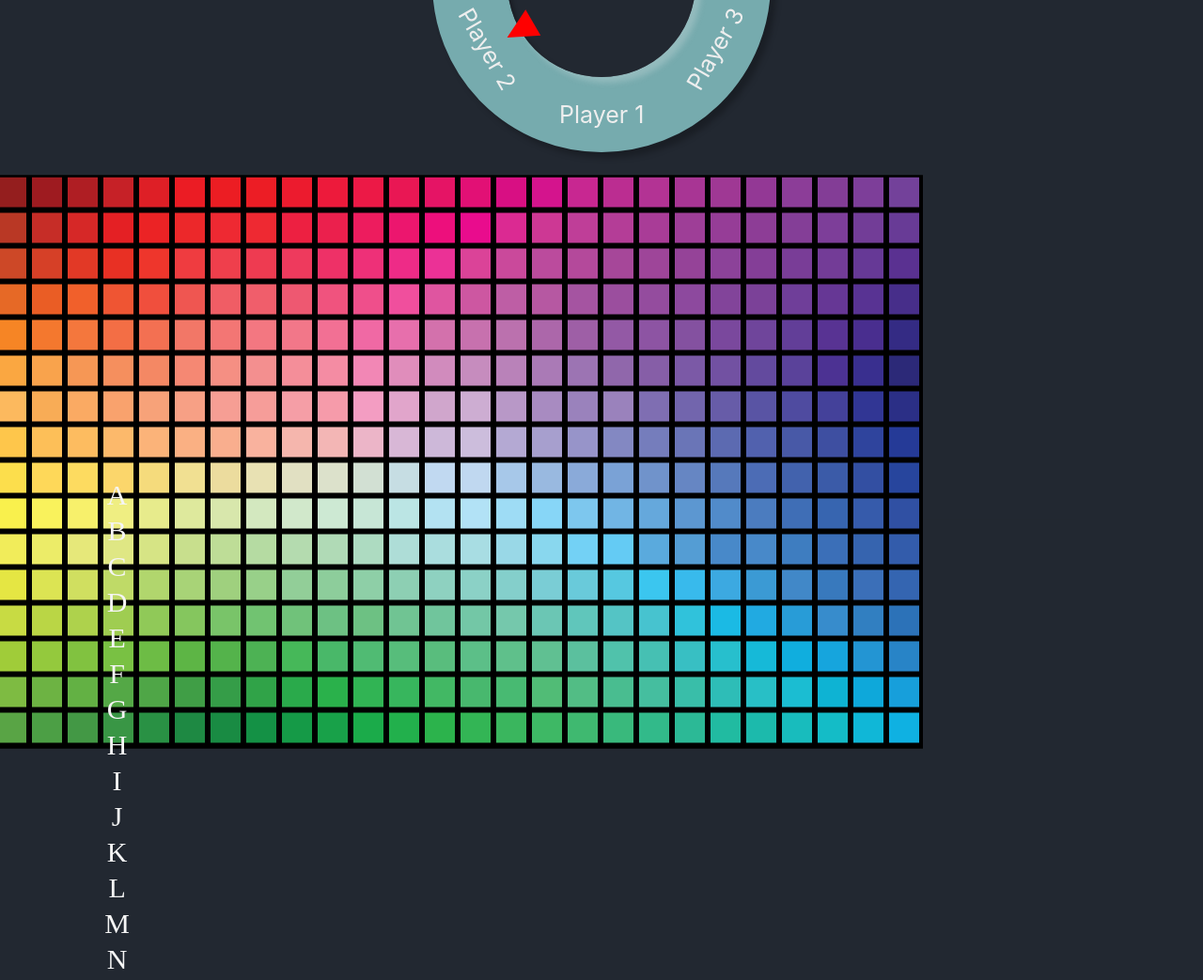
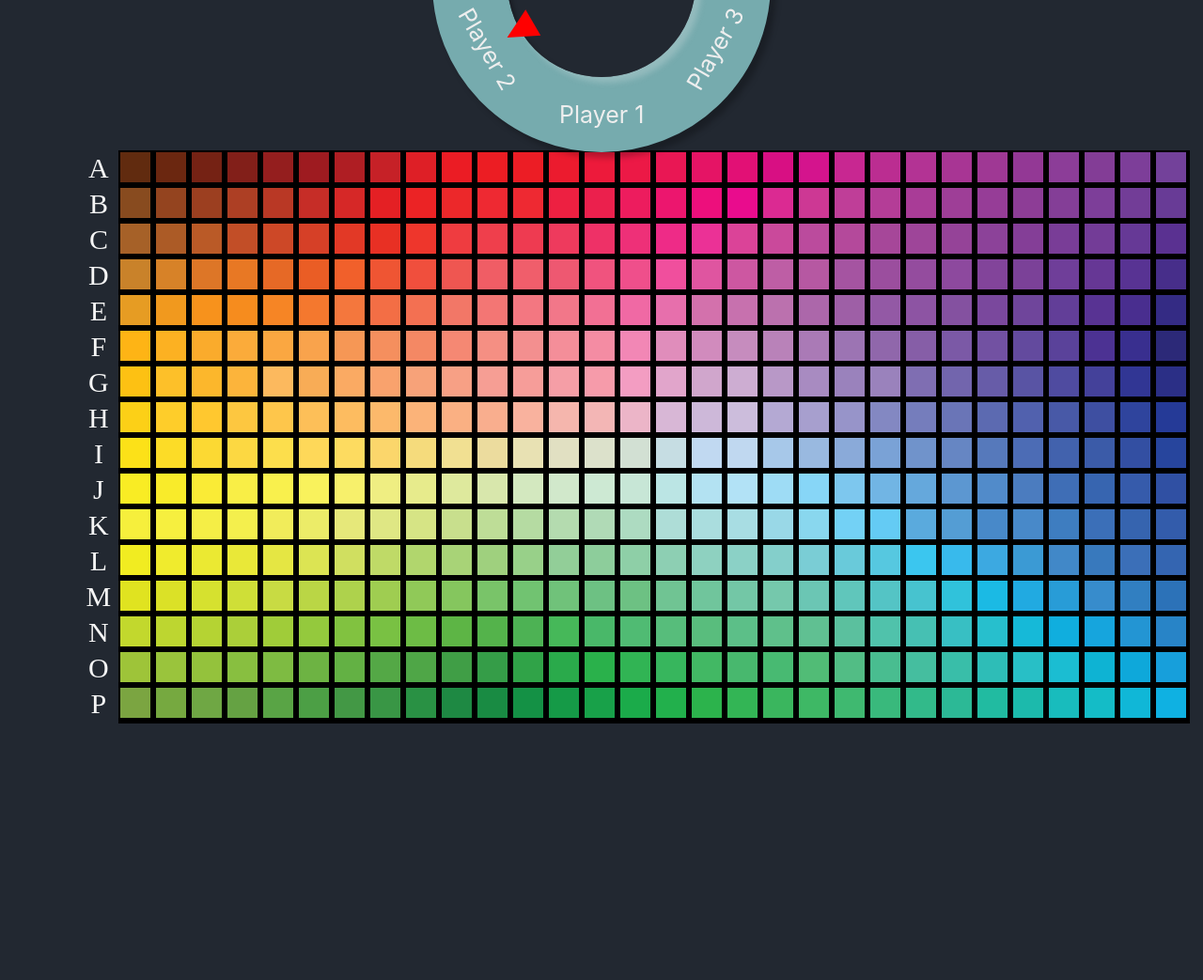
Before and after one commit to kaantann/HoesAndCoes, a plain HTML site: page index.html in a window 1280 px wide. Shown: the top 1043 px of the page at 94% size. After the commit the page ends 800 px from the top, so only its background shows below. Drawn offline with Linux system fonts and the light colour scheme.

Commit message:
vertical letter column is now `fixed` in terms of location :D

```diff
--- a/index.html
+++ b/index.html
@@ -12,7 +12,32 @@
   <body>
     <canvas id="mainCanvas"></canvas>
     <canvas id="colorCardCanvas"></canvas>
-    <canvas id="boardCanvas"></canvas>
+<div class="boardCanvas-container">
+  <canvas id="boardCanvas"></canvas>
+
+  <div class="vertical-letters">
+    <span>A</span>
+    <span>B</span>
+    <span>C</span>
+    <span>D</span>
+    <span>E</span>
+    <span>F</span>
+    <span>G</span>
+    <span>H</span>
+    <span>I</span>
+    <span>J</span>
+    <span>K</span>
+    <span>L</span>
+    <span>M</span>
+    <span>N</span>
+    <span>O</span>
+    <span>P</span>
+  </div>
+
+
+
+</div>
+
 
 
     <div class="wheel">
@@ -29,24 +54,8 @@
       </div>
     </div>
 
-    <div class="vertical-letters">
-      <span>A</span>
-      <span>B</span>
-      <span>C</span>
-      <span>D</span>
-      <span>E</span>
-      <span>F</span>
-      <span>G</span>
-      <span>H</span>
-      <span>I</span>
-      <span>J</span>
-      <span>K</span>
-      <span>L</span>
-      <span>M</span>
-      <span>N</span>
-      <span>O</span>
-      <span>P</span>
-    </div>
+
+
 
     <!--
       <div class="horizontal-numbers">
--- a/styles.css
+++ b/styles.css
@@ -12,16 +12,22 @@ body {
   height: 600px;
 }
 
+
+#boardCanvas-container{
+  position: relative; /* Relative positioning for the canvas container */
+}
+
+
 #boardCanvas {
   border: 2px solid black;
   background-color: black;
   position: absolute;
-  top: 50%;
-  left: 50%;
-  transform: translate(-70%, -35%);
+  top: 20%;
+  left: 8%;
+  /* transform: translate(-70%, -35%); */
   height: 606px;
   width: 1136px;
-  margin: 0 auto;
+  margin-left:24px;
   justify-content: center;
   align-items: center;
 }
@@ -29,15 +35,18 @@ body {
 
 .vertical-letters {
   writing-mode: vertical; /* Vertical writing mode */
-  text-align: center; /* Center-align the letters horizontally */
+  text-align:center; /* Center-align the letters horizontally */
   height: 12vh; /* Full viewport height */
-  display: flex;
   flex-direction: column;
   justify-content: space-around; /* Space between letters */
-  font-size: 30px; /* Font size of letters */
+  font-size: 30px; /*Font size of letters*/
 
-  position: absolute;
-  transform: translate(330%, -15%);
+  top: 20%;
+  left: 7%;
+  position:absolute;
+  display:flex;
+
+  /* transform: translate(-43.6%,-235%); */
 
   color: whitesmoke;
 }
@@ -69,22 +78,6 @@ body {
 
 
 
-.turn-indicator {
-
-  margin-top: 200px;
-
-  width: 0;
-  height: 0;
-  border-left: 16px solid transparent;
-  border-right: 16px solid transparent;
-  border-top: 32px solid red;
-  z-index: 1;
-
-  transform-origin: 16px -84px;
-  transition: transform 0.75s ease-in-out;
-  rotate: 60deg;
-}
-
 
 .wheel {
 
@@ -105,6 +98,21 @@ body {
 
 }
 
+.turn-indicator {
+
+  margin-top: 200px;
+
+  width: 0;
+  height: 0;
+  border-left: 16px solid transparent;
+  border-right: 16px solid transparent;
+  border-top: 32px solid red;
+  z-index: 1;
+
+  transform-origin: 16px -84px;
+  transition: transform 0.75s ease-in-out;
+  rotate: 60deg;
+}
 
 .circle {
   position: absolute;
```
Also changed, not shown: script.js (+4 -5 lines), 1 other file.
